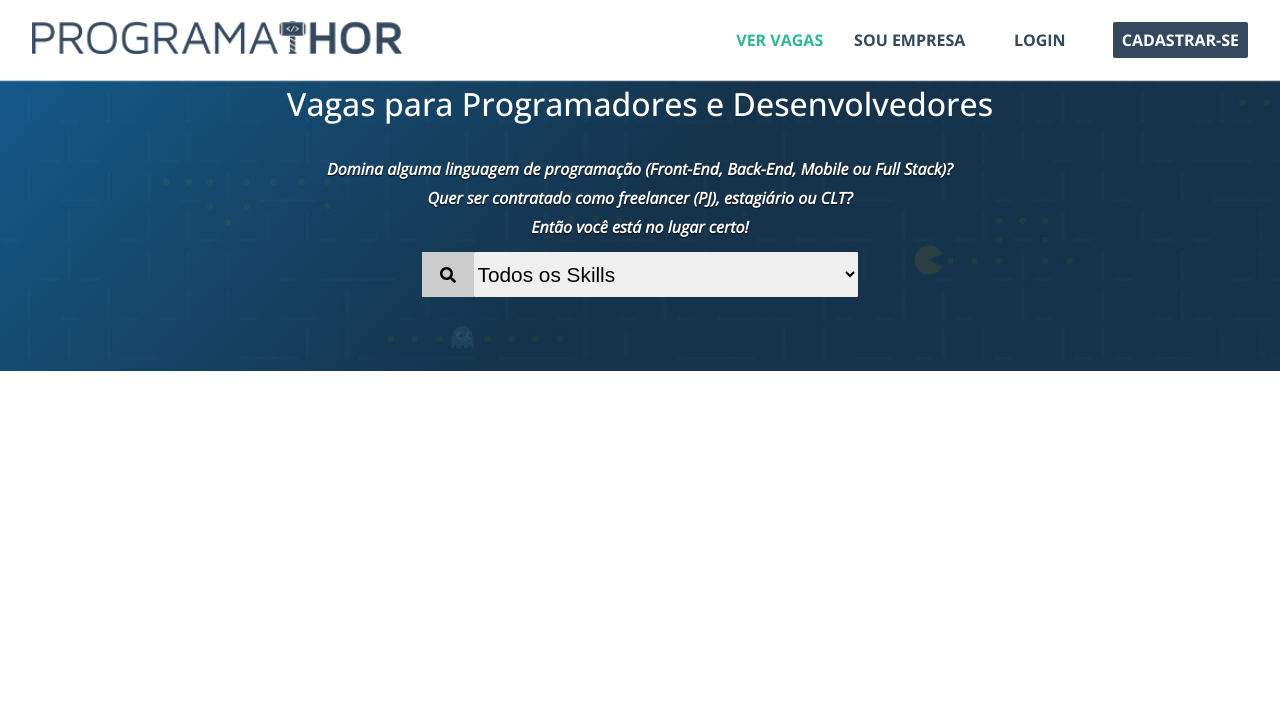
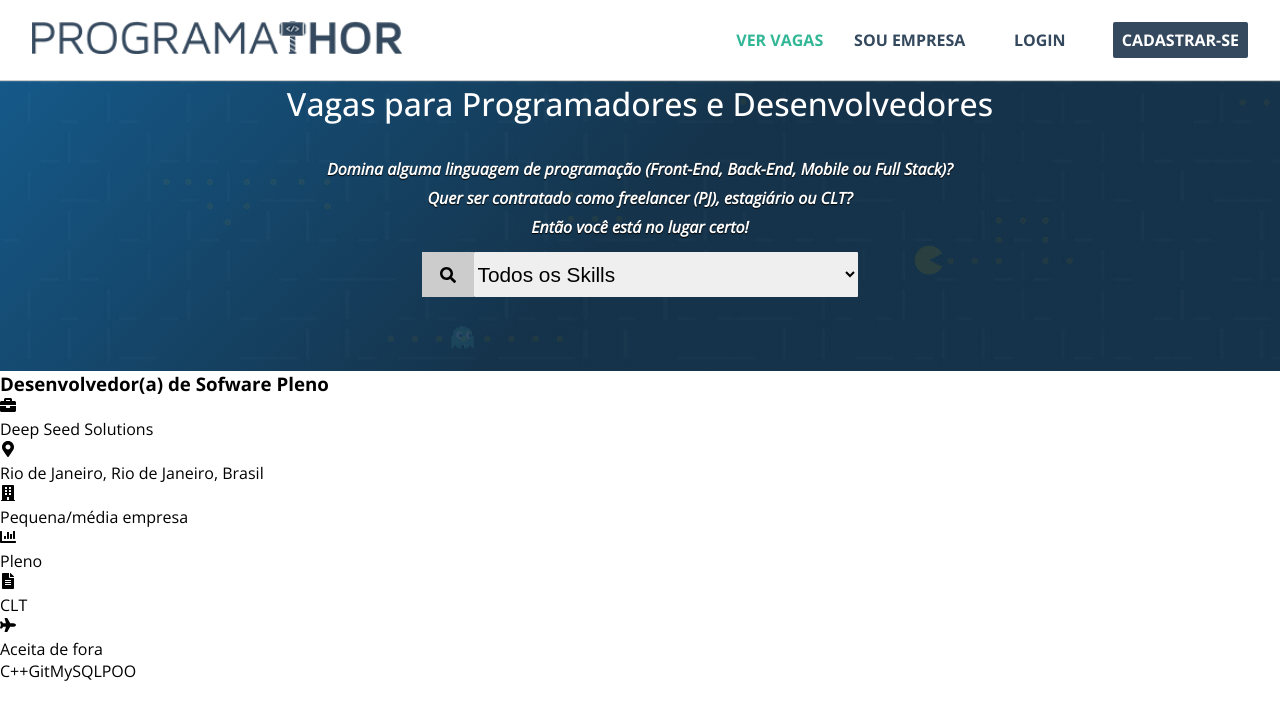
Before and after one commit to MarcosWinicios/jobs-web, a React (Create React App) app: page / in a window 1280 px wide. Shown: the top 720 px of the page. Built offline with nearby package versions, Linux system fonts and the light colour scheme; the HTML template or start-up script is replaced by a standard one.

Commit message:
create job component

```diff
--- /dev/null
+++ b/src/components/Job/index.tsx
@@ -0,0 +1,52 @@
+import React from "react";
+import { FaBriefcase, FaMapMarkerAlt, FaBuilding, FaChartBar, FaFileAlt, FaPlane } from "react-icons/fa";
+
+const Job = () => {
+    return (
+        <div className="job-container">
+            <h3>Desenvolvedor(a) de Sofware Pleno</h3>
+            <div className="items-job">
+                <span className="company">
+                    <FaBriefcase />
+                    <p>Deep Seed Solutions</p>
+                </span>
+                <span className="location">
+                    <FaMapMarkerAlt />
+                    <p>Rio de Janeiro, Rio de Janeiro, Brasil</p>
+                </span>
+                <span className="company-size">
+                    <FaBuilding />
+                    <p>Pequena/média empresa</p>
+                </span>
+                <span className="experience-level">
+                    <FaChartBar />
+                    <p>Pleno</p>
+                </span>
+                <span className="contract-type">
+                    <FaFileAlt />
+                    <p>CLT</p>
+                </span>
+                <span className="accept-outside">
+                    <FaPlane />
+                    <p>Aceita de fora</p>
+                </span>
+            </div>
+            <div className="list-tag-skills">
+                <span className="tag-skill">
+                    C++
+                </span>
+                <span className="tag-skill">
+                    Git
+                </span>
+                <span className="tag-skill">
+                    MySQL
+                </span>
+                <span className="tag-skill">
+                    POO
+                </span>
+            </div>
+        </div>
+    );
+}
+
+export default Job;
--- a/src/pages/jobs/index.tsx
+++ b/src/pages/jobs/index.tsx
@@ -1,6 +1,7 @@
 import React from "react";
 import { FaSearch } from "react-icons/fa"
-import Header from "../../components/Header";
+import Header from "components/Header";
+import Job from "components/Job";
 import "./styles.css";
 const Jobs = () => {
     return (
@@ -55,6 +56,9 @@ const Jobs = () => {
                         </div>
                     </div>
                 </section>
+                <section className="jobs-list">
+                    <Job></Job>
+                </section>
             </main>
         </>
     );
```
Also changed, not shown: src/components/Job/styles.css (added).
